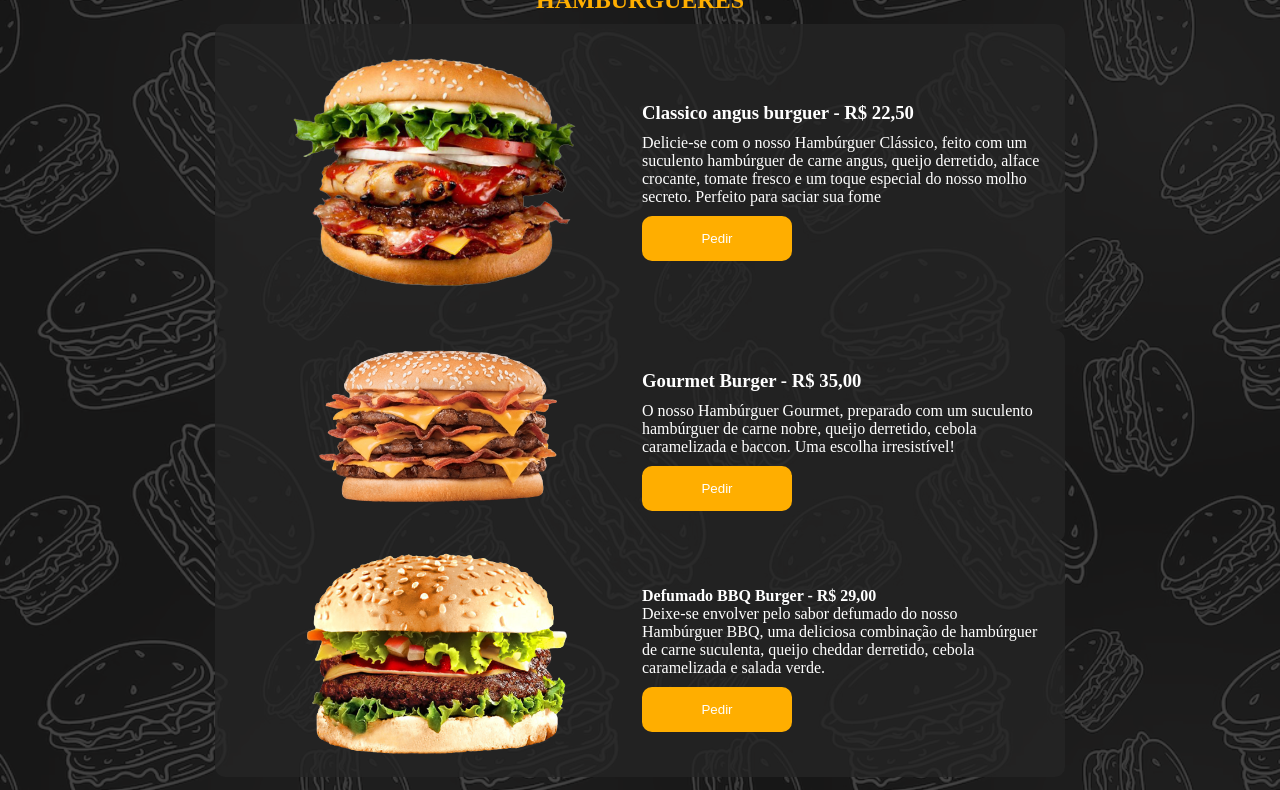
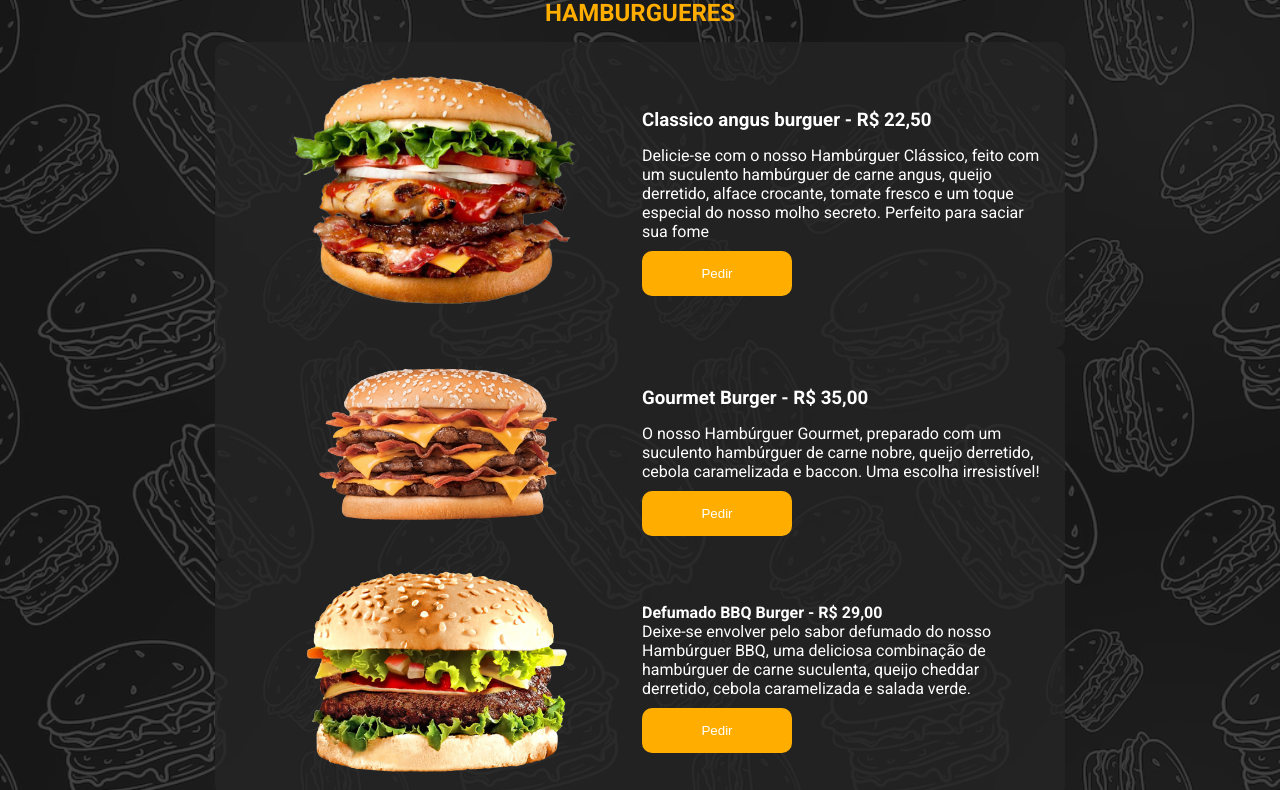
Before and after one commit to 4ldric/CardapioDigital, a plain HTML site: page index.html in a window 1280 px wide. Shown: the part 288-1078 px from the top of the page. Drawn offline with Linux system fonts and the light colour scheme; files that its build step writes are made by us from their sources; files whose address does not match are found by name.

Commit message:
criação de variaveis

```diff
--- a/style.css
+++ b/style.css
@@ -1,8 +1,16 @@
+@import url('https://fonts.googleapis.com/css2?family=Roboto:ital,wght@0,100;0,300;0,400;0,500;0,700;0,900;1,100;1,300;1,400;1,500;1,700;1,900&display=swap');
+
 *{
     padding: 0;
     margin: 0;
     box-sizing: border-box;
     color: white;
+}
+
+:root{
+    --corBotoesH2Texto: #ffae00;
+    --arredondamentoBordas: 10px;
+    --minhaFonte: "Roboto", sans-serif;
 }
 
 header{
@@ -17,9 +25,11 @@ nav a{
     color: white;
     margin: 0px 10px;
     text-decoration: none;
+    font-family: var(--minhaFonte);
 }
 
 body{
+    font-family: var(--minhaFonte);
     text-align: center;
     background-image: url(/GeracaoTech/projetos/CardapioDigital/img/bg.png);
     /* descomentar para aplicar imagem sem repetição */
@@ -36,20 +46,20 @@ h1{
 }
 
 h2{
-    color: #ffae00;
+    color: var(--corBotoesH2Texto);
     text-align: center;
     text-transform: uppercase;
 }
 
 h1, h2, h3{
-    margin: 10px 0px;
+    margin: 15px 0px;
 }
 
 .boxProduto{
     background-color: rgba(37, 37, 37, 0.8);
     width: 850px;
     margin: auto;
-    border-radius: 10px;
+    border-radius: var(--arredondamentoBordas);
 }
 
 .imgProduto{
@@ -69,9 +79,9 @@ vertical-align: middle;
 
 button{
     cursor: pointer;
-    background-color: #ffae00;
+    background-color: var(--corBotoesH2Texto);
     border: none;
-    border-radius: 10px;
+    border-radius: var(--arredondamentoBordas);
     padding: 15px;
     width: 150px;
     margin-top: 10px;
```
